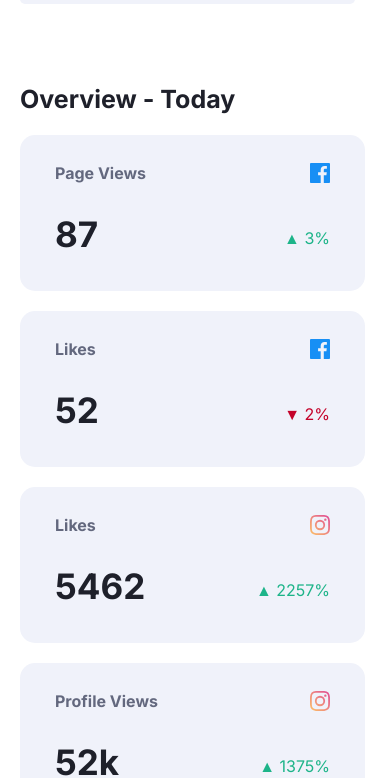
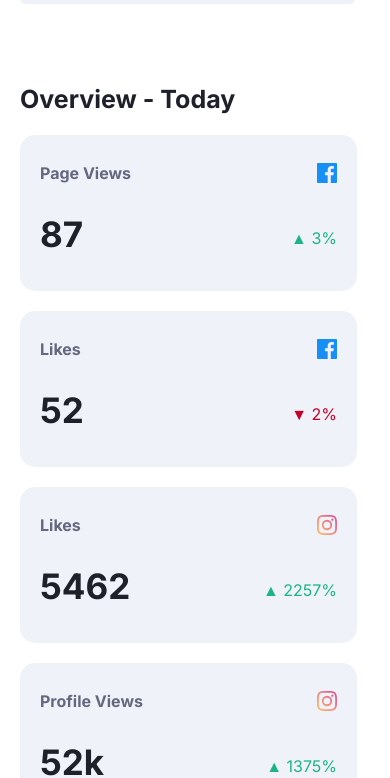
Before and after one commit to Thomasvdk783/Frontend-Mentor-Social-Media-Dashbord, a plain HTML site: page index.html in a window 390 px wide. Shown: the part 1222-2000 px from the top of the page. Drawn offline with Linux system fonts and the light colour scheme.

Commit message:
Update responsive-style.css

```diff
--- a/styles/responsive-style.css
+++ b/styles/responsive-style.css
@@ -2,7 +2,7 @@
 
 @media (max-width: 800px){
     body{
-        max-width: 375px;
+        max-width: 370px;
         width:98%;
         text-align: center;
         align-content: center;
@@ -14,6 +14,7 @@
         width:375px;
     }
     #dashboard{
+        width: 90%;
         padding-left: 15px;
         padding-right: 15px;
     }
@@ -64,14 +65,17 @@
       }
 
     .blocks-part-2{
+        max-width: 297px;
+        width: 100%;
         margin-bottom: 20px;
         margin-left: 0;
         margin-right:0;
-        padding-right: 35px;
-        padding-left: 35px;
+        padding-right: 20px;
+        padding-left: 20px;
     }
 
     .blocks-parts{
+        max-width: 360px;
         width: 100%;
         display: flex;
         flex-direction: row;
```
